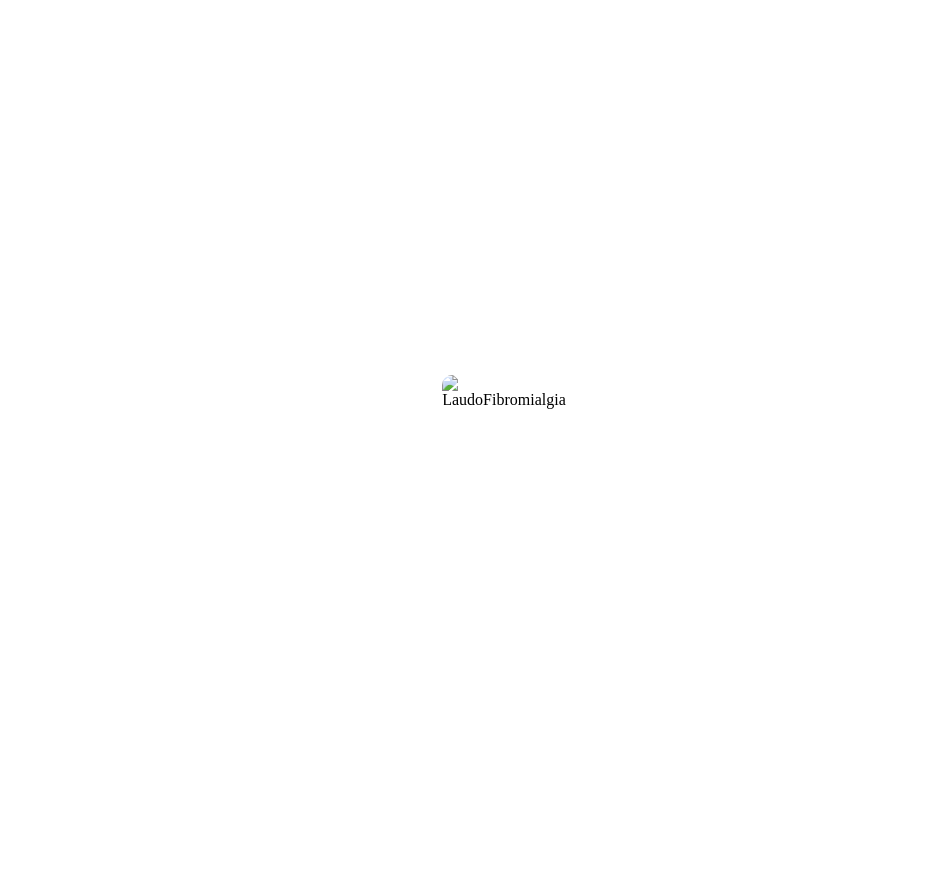
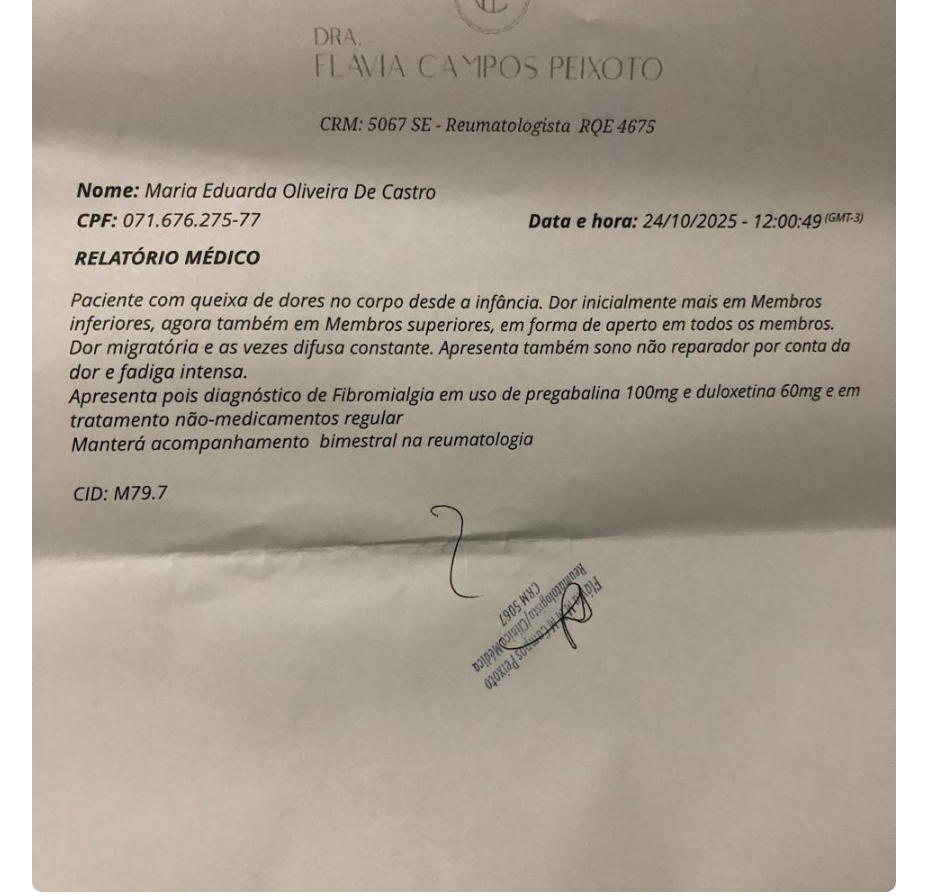
Before and after one commit to mmriaeduarda/Laudo, a plain HTML site: page index.html in a window 1280 px wide. Shown: the whole page, without its empty margins (128-1055 px from the left). Before the commit the page ends 800 px from the top, so only its background shows below. Drawn offline with Linux system fonts and the light colour scheme; the site is published under a folder, as on GitHub Pages, so addresses that start at the root find nothing.

Commit message:
Update index.html

```diff
--- a/index.html
+++ b/index.html
@@ -30,7 +30,7 @@
 <body>
     <main>
         <div class="container" id="Fibro">
-            <img src="/content/Laudo.png" alt="LaudoFibromialgia">
+            <img src="content/Laudo.png" alt="LaudoFibromialgia">
         </div>
     </main>
 </body>
```
